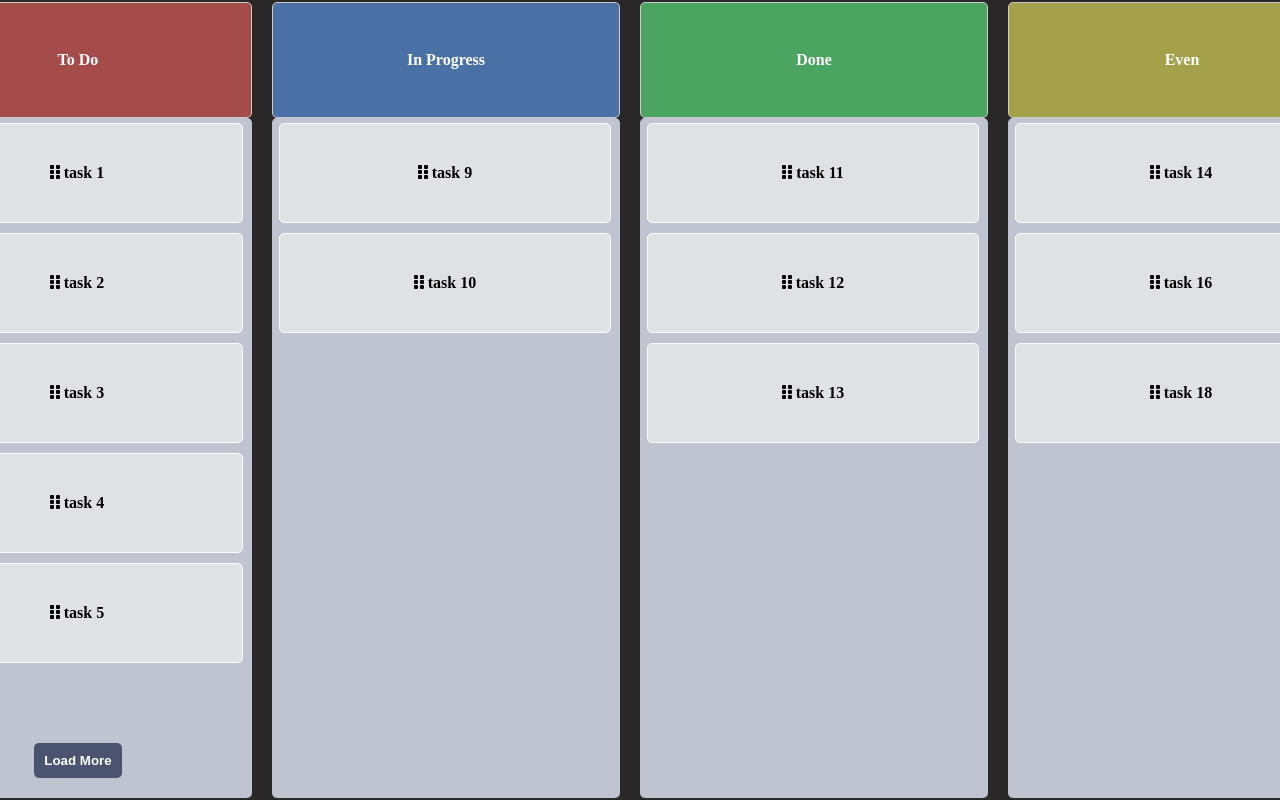
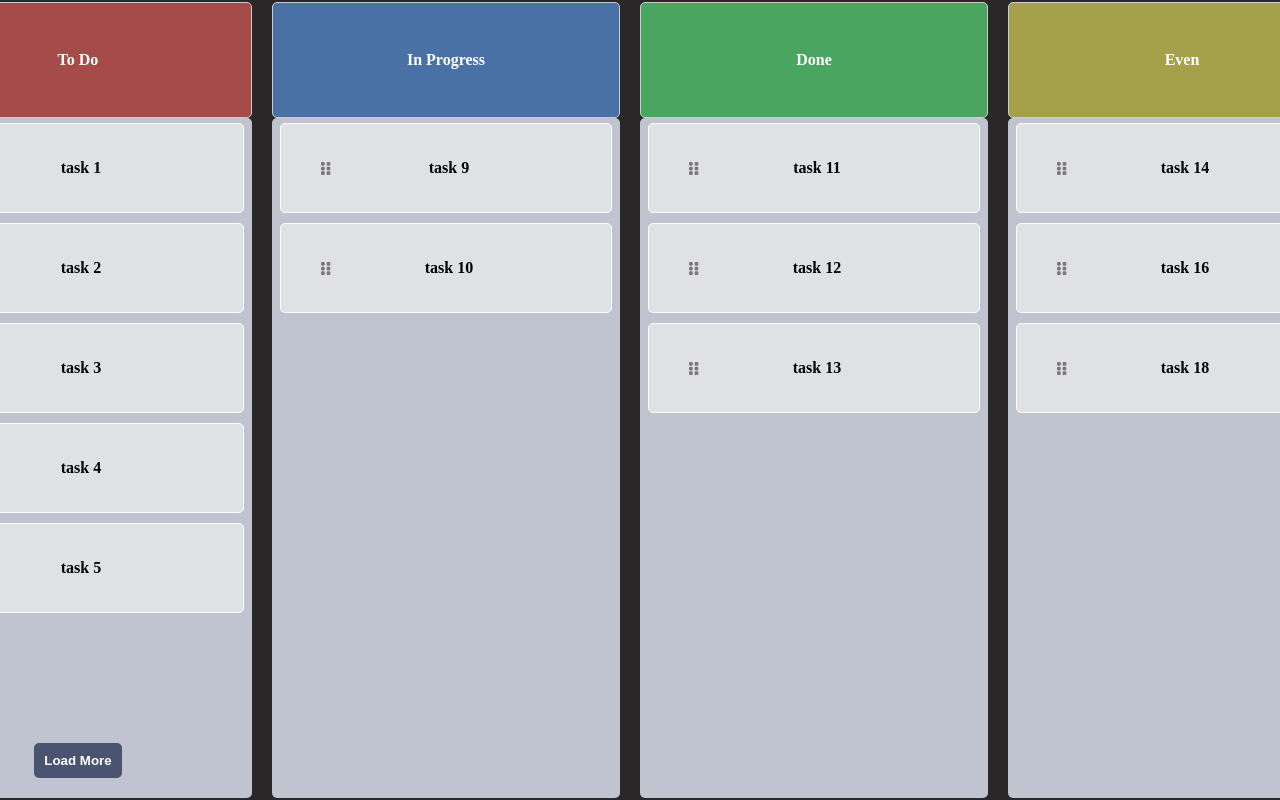
Before and after one commit to demetgas/drag-drop-vue, a Vue app: page / in a window 1280 px wide. Shown: the top 800 px of the page. Built offline with nearby package versions, Linux system fonts and the light colour scheme.

Commit message:
Update TaskCard.vue

```diff
--- a/src/components/TaskCard.vue
+++ b/src/components/TaskCard.vue
@@ -11,9 +11,10 @@
           v-for="(task, taskIndex) in displayTasks(dataItem)"
           :key="taskIndex"
         >
-          <font-awesome-icon :icon="faGripVertical" />
-
-          {{ task.name }}
+          <font-awesome-icon class="icon" :icon="faGripVertical" />
+          <div class="taskName">
+            {{ task.name }}
+          </div>
         </div>
         <button
           v-if="dataItem.tasks.length > 5"
@@ -70,13 +71,13 @@ export default {
 .card {
   border-radius: 5px;
   margin-right: 20px;
-  text-align: center;
   font-family: "Times New Roman", Times, serif;
 }
 .title {
   border-radius: 5px;
   padding: 48px;
   border: 1px solid #ccc;
+  text-align: center;
 }
 .titleName {
   font-weight: bold;
@@ -91,18 +92,39 @@ export default {
   height: 680px;
   overflow-y: auto;
   overflow-x: hidden;
+  align-items: center;
 }
 .listItem {
+  display: flex; /* Change display to flex */
+  align-items: center; /* Center items vertically */
+  justify-content: center; /* Center items horizontally */
   border-radius: 5px;
   margin: 5px 7px;
   background-color: rgb(224, 225, 228);
   color: black;
-  padding: 40px;
+  padding: 35px 40px;
   width: 250px;
   border: 1px solid #fcfcfc;
   font-weight: bold;
-  cursor: pointer;
   overflow: visible;
+  cursor: grab;
+  text-align: center;
+  justify-content: space-between;
+}
+
+.icon {
+  margin-right: 10px; /* Add margin to create space between icon and text */
+  color: rgb(125, 120, 120);
+  font-size: 15px;
+}
+.taskName {
+  padding: 0;
+  margin: 0;
+  margin-right: 4.5rem;
+  width: 100px;
+}
+.listItem:active {
+  cursor: grabbing;
 }
 .btn {
   border-radius: 5px;
```
